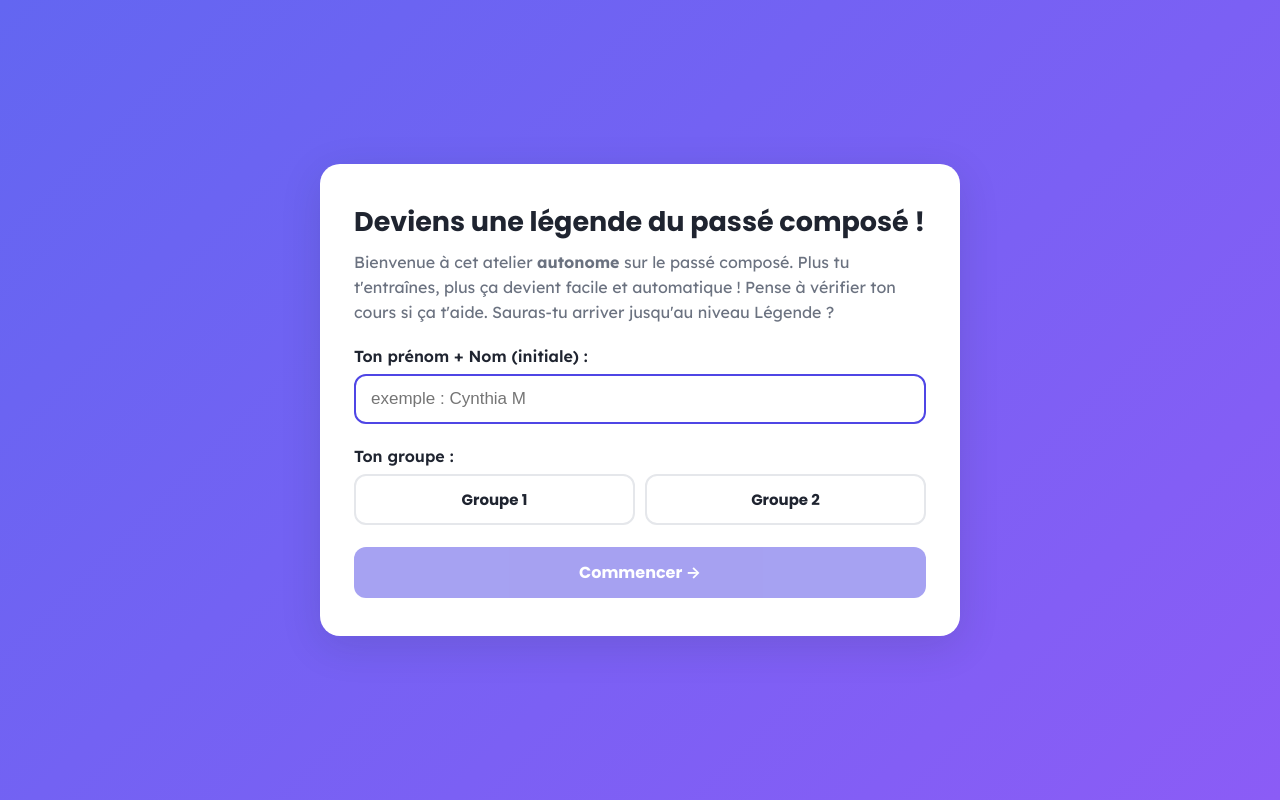
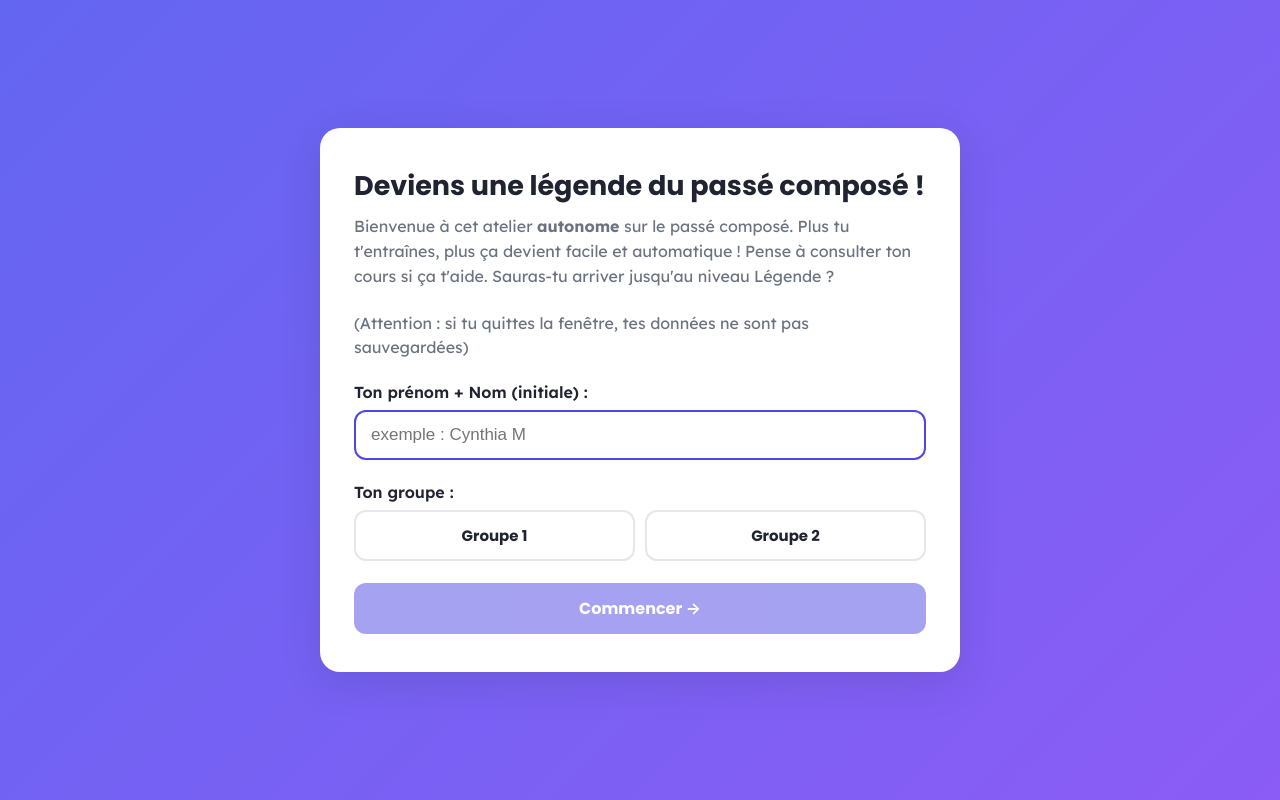
Before and after one commit to sylingual/accord-participes-passes, a React (Vite) app: page / in a window 1280 px wide. Built offline with nearby package versions, Linux system fonts and the light colour scheme.

Commit message:
Revise welcome message and add data warning
Updated text in the welcome message and added a note about data not being saved.

```diff
--- a/src/App.jsx
+++ b/src/App.jsx
@@ -183,7 +183,10 @@ function Welcome({ name, setName, group, setGroup, onStart }) {
       <h1>Deviens une légende du passé composé !</h1>
       <p className="lead">
         Bienvenue à cet atelier <strong>autonome</strong> sur le passé composé.
-        Plus tu t'entraînes, plus ça devient facile et automatique ! Pense à vérifier ton cours si ça t'aide. Sauras-tu arriver jusqu'au niveau Légende ?
+        Plus tu t'entraînes, plus ça devient facile et automatique ! Pense à consulter ton cours si ça t'aide. Sauras-tu arriver jusqu'au niveau Légende ?
+      </p>
+      <p className="lead">
+        (Attention : si tu quittes la fenêtre, tes données ne sont pas sauvegardées)
       </p>
       <label className="field">
         <span>Ton prénom + Nom (initiale) :</span>
```
